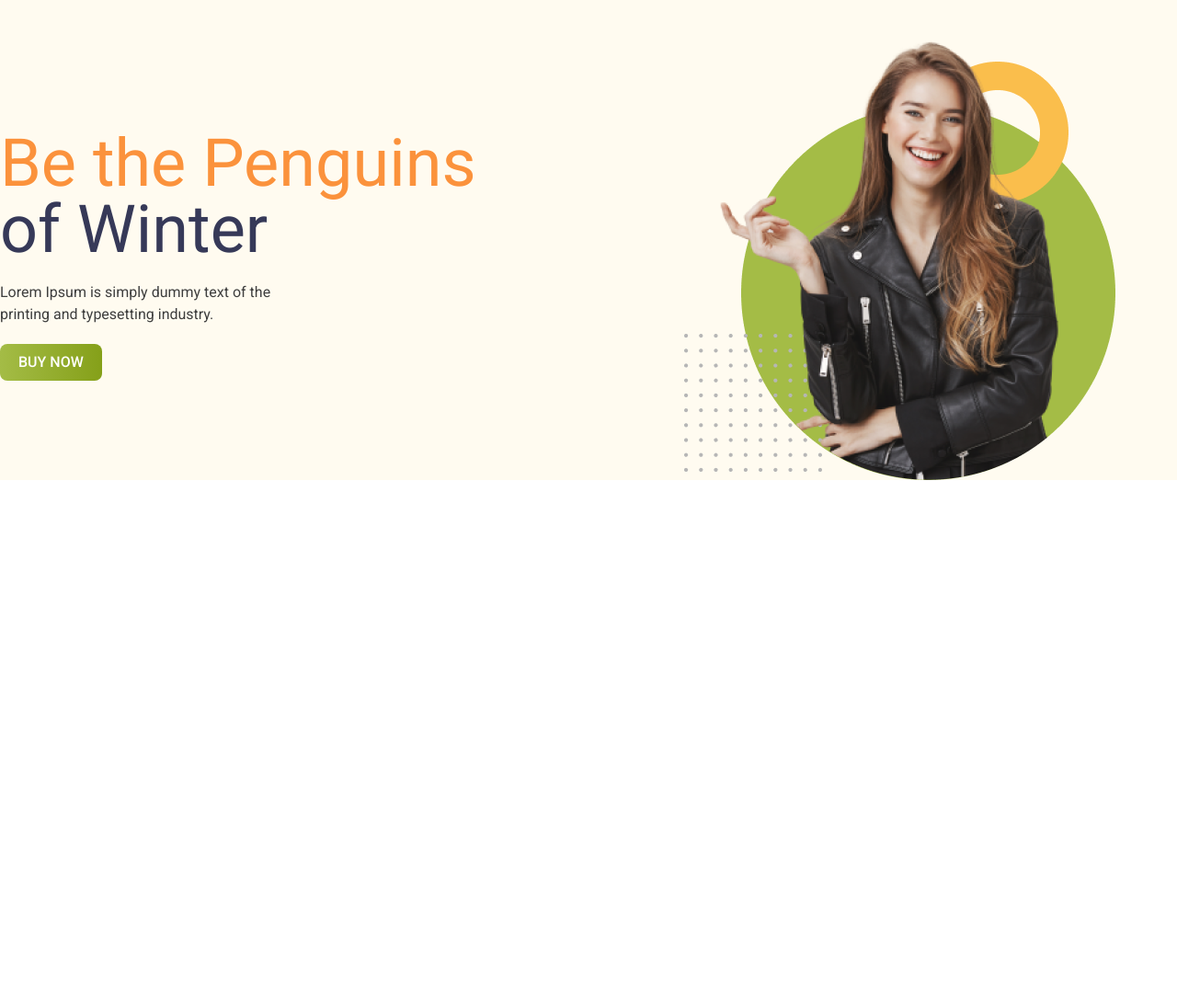
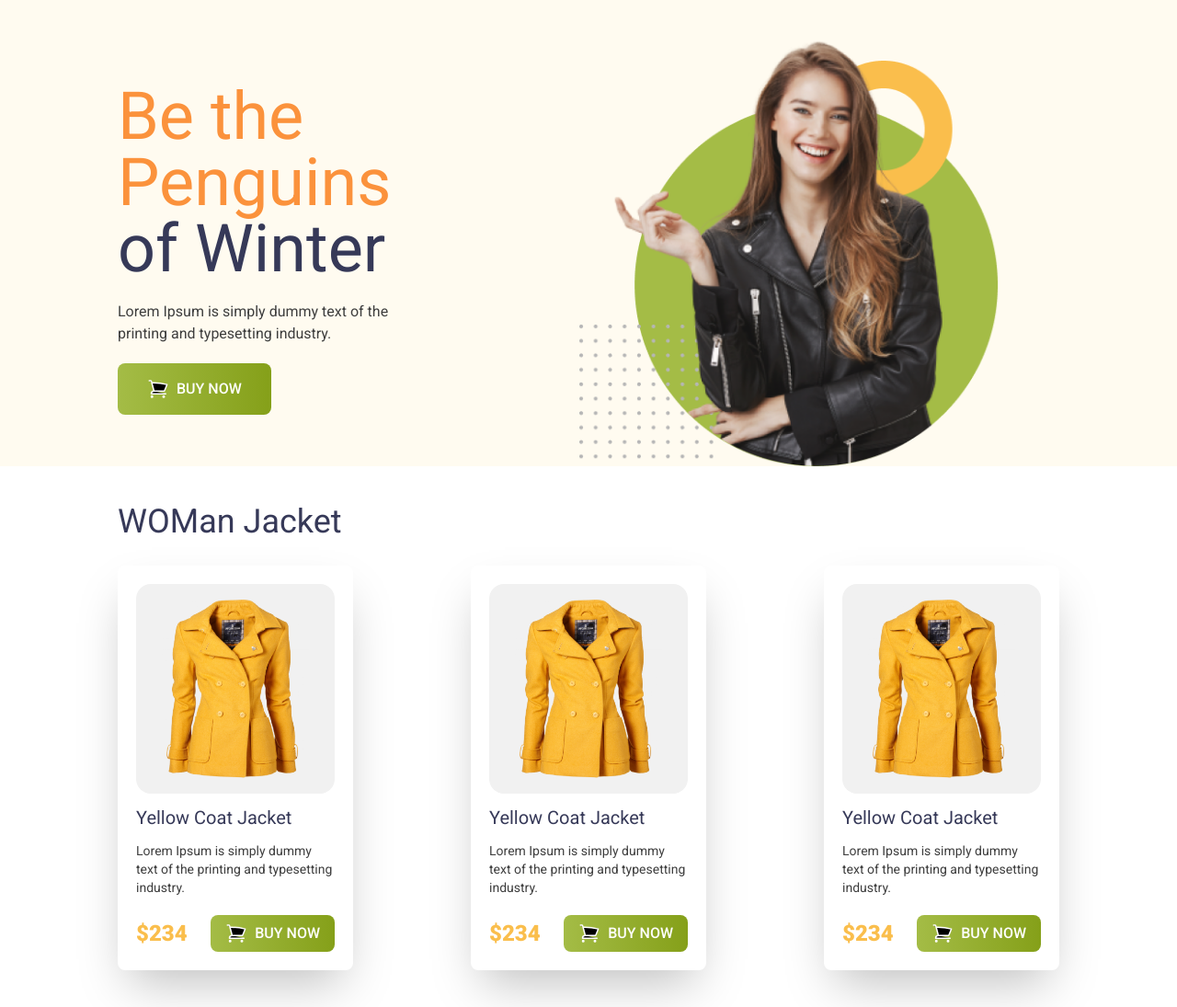
Before and after one commit to MahbubHosssen/fashion-site-using-tailwind, a plain HTML site: page index.html in a window 1280 px wide. Shown: the part 100-1195 px from the top of the page at 92% size. Before the commit the page ends 800 px from the top, so only its background shows below. Drawn offline with nearby package versions, Linux system fonts and the light colour scheme.

Commit message:
Added Woman Jacket section with styles and responsive using tailwind

```diff
--- a/index.html
+++ b/index.html
@@ -9,6 +9,8 @@
     <link rel="preconnect" href="https://fonts.googleapis.com">
     <link rel="preconnect" href="https://fonts.gstatic.com" crossorigin>
     <link href="https://fonts.googleapis.com/css2?family=Bebas+Neue&family=Roboto:ital,wght@0,100;0,300;0,400;0,500;0,700;0,900;1,100;1,300;1,400;1,500;1,700;1,900&display=swap" rel="stylesheet">
+
+    <script src="https://kit.fontawesome.com/290838e588.js" crossorigin="anonymous"></script>
 
     <script src="https://cdn.tailwindcss.com"></script>
 
@@ -23,30 +25,81 @@
 </head>
 <body class="roboto-font">
     <header class="bg-[#FFFBF0]">
-        <nav class="flex justify-between max-w-7xl m-auto py-12">
+        <nav class="flex justify-between w-4/5 m-auto py-12">
             <div class="w-72">
                 <img class="w-full" src="./icons/logo.png" alt="">
             </div>
-            <ul class="flex gap-10 font-medium roboto-font text-[#3C3C3C]">
+            <ul class="sm:flex hidden gap-10 font-medium roboto-font text-[#3C3C3C]">
                 <li><a href="">Home</a></li>
                 <li><a href="">Product</a></li>
                 <li><a href="">About Us</a></li>
                 <li><a href="">Contact Us</a></li>
             </ul>
+            <i class="fa-solid fa-list sm:hidden"></i>
         </nav>
-        <div class="flex items-center justify-between max-w-7xl m-auto">
+        <div class="md:flex items-center justify-between w-4/5 m-auto">
             <div>
-                <h1 class="text-7xl"><span class="text-orange-400">Be the Penguins</span>
+                <h1 class="sm:text-7xl text-5xl"><span class="text-orange-400">Be the Penguins</span>
                     <br>
                     <span class="text-[#363958]">of Winter</span>
                 </h1>
                 <p class="text-[#3E3E3E] py-5 w-80">Lorem Ipsum is simply dummy text of the printing and typesetting industry.</p>
-                <button class="bg-gradient-to-r from-[#A4BC46] to-[#85A019] py-2 px-5 rounded-lg font-medium text-white">BUY NOW</button>
+                <button class="flex gap-2 bg-gradient-to-r from-[#A4BC46] to-[#85A019] py-4 px-8 rounded-lg font-medium text-white">
+                    <svg xmlns="http://www.w3.org/2000/svg" fill="bg-white" viewBox="0 0 24 24" stroke-width="1.5" stroke="currentColor" class="size-6">
+                        <path stroke-linecap="round" stroke-linejoin="round" d="M2.25 3h1.386c.51 0 .955.343 1.087.835l.383 1.437M7.5 14.25a3 3 0 0 0-3 3h15.75m-12.75-3h11.218c1.121-2.3 2.1-4.684 2.924-7.138a60.114 60.114 0 0 0-16.536-1.84M7.5 14.25 5.106 5.272M6 20.25a.75.75 0 1 1-1.5 0 .75.75 0 0 1 1.5 0Zm12.75 0a.75.75 0 1 1-1.5 0 .75.75 0 0 1 1.5 0Z" />
+                      </svg>
+                BUY NOW</button>
             </div>
             <div class="pr-16">
                 <img src="./images/model.png" alt="">
             </div>
         </div>
     </header>
+    <main>
+        <section class="sm:w-4/5 my-10 mx-auto">
+            <h1 class="text-[#363958] text-4xl">WOMan Jacket</h1>
+            <div class="sm:flex justify-between mt-7">
+                <div class="sm:w-3/12 shadow shadow-2xl p-5 rounded-lg">
+                    <img class="w-full py-4 px-7 bg-[#F1F1F1] rounded-2xl" src="./images/jacket-1.png" alt="">
+                    <h3 class="text-[#363958] text-xl my-3">Yellow Coat Jacket </h3>
+                    <p class="text-[#3E3E3E] text-sm mb-5">Lorem Ipsum is simply dummy text of the printing and typesetting industry.</p>
+                    <div class="flex justify-between items-center">
+                        <h4 class="text-[#FABE4C] text-2xl font-black">$234</h4>
+                        <button class="flex gap-2 bg-gradient-to-r from-[#A4BC46] to-[#85A019] py-2 px-4 rounded-lg font-medium text-white">
+                            <svg xmlns="http://www.w3.org/2000/svg" fill="bg-white" viewBox="0 0 24 24" stroke-width="1.5" stroke="currentColor" class="size-6">
+                                <path stroke-linecap="round" stroke-linejoin="round" d="M2.25 3h1.386c.51 0 .955.343 1.087.835l.383 1.437M7.5 14.25a3 3 0 0 0-3 3h15.75m-12.75-3h11.218c1.121-2.3 2.1-4.684 2.924-7.138a60.114 60.114 0 0 0-16.536-1.84M7.5 14.25 5.106 5.272M6 20.25a.75.75 0 1 1-1.5 0 .75.75 0 0 1 1.5 0Zm12.75 0a.75.75 0 1 1-1.5 0 .75.75 0 0 1 1.5 0Z" />
+                              </svg>
+                        BUY NOW</button>
+                    </div>
+                </div>
+                <div class="sm:w-3/12 shadow shadow-2xl p-5 rounded-lg">
+                    <img class="w-full py-4 px-7 bg-[#F1F1F1] rounded-2xl" src="./images/jacket-1.png" alt="">
+                    <h3 class="text-[#363958] text-xl my-3">Yellow Coat Jacket </h3>
+                    <p class="text-[#3E3E3E] text-sm mb-5">Lorem Ipsum is simply dummy text of the printing and typesetting industry.</p>
+                    <div class="flex justify-between items-center">
+                        <h4 class="text-[#FABE4C] text-2xl font-black">$234</h4>
+                        <button class="flex gap-2 bg-gradient-to-r from-[#A4BC46] to-[#85A019] py-2 px-4 rounded-lg font-medium text-white">
+                            <svg xmlns="http://www.w3.org/2000/svg" fill="bg-white" viewBox="0 0 24 24" stroke-width="1.5" stroke="currentColor" class="size-6">
+                                <path stroke-linecap="round" stroke-linejoin="round" d="M2.25 3h1.386c.51 0 .955.343 1.087.835l.383 1.437M7.5 14.25a3 3 0 0 0-3 3h15.75m-12.75-3h11.218c1.121-2.3 2.1-4.684 2.924-7.138a60.114 60.114 0 0 0-16.536-1.84M7.5 14.25 5.106 5.272M6 20.25a.75.75 0 1 1-1.5 0 .75.75 0 0 1 1.5 0Zm12.75 0a.75.75 0 1 1-1.5 0 .75.75 0 0 1 1.5 0Z" />
+                              </svg>
+                        BUY NOW</button>
+                    </div>
+                </div>
+                <div class="sm:w-3/12 shadow shadow-2xl p-5 rounded-lg">
+                    <img class="w-full py-4 px-7 bg-[#F1F1F1] rounded-2xl" src="./images/jacket-1.png" alt="">
+                    <h3 class="text-[#363958] text-xl my-3">Yellow Coat Jacket </h3>
+                    <p class="text-[#3E3E3E] text-sm mb-5">Lorem Ipsum is simply dummy text of the printing and typesetting industry.</p>
+                    <div class="flex justify-between items-center">
+                        <h4 class="text-[#FABE4C] text-2xl font-black">$234</h4>
+                        <button class="flex gap-2 bg-gradient-to-r from-[#A4BC46] to-[#85A019] py-2 px-4 rounded-lg font-medium text-white">
+                            <svg xmlns="http://www.w3.org/2000/svg" fill="bg-white" viewBox="0 0 24 24" stroke-width="1.5" stroke="currentColor" class="size-6">
+                                <path stroke-linecap="round" stroke-linejoin="round" d="M2.25 3h1.386c.51 0 .955.343 1.087.835l.383 1.437M7.5 14.25a3 3 0 0 0-3 3h15.75m-12.75-3h11.218c1.121-2.3 2.1-4.684 2.924-7.138a60.114 60.114 0 0 0-16.536-1.84M7.5 14.25 5.106 5.272M6 20.25a.75.75 0 1 1-1.5 0 .75.75 0 0 1 1.5 0Zm12.75 0a.75.75 0 1 1-1.5 0 .75.75 0 0 1 1.5 0Z" />
+                              </svg>
+                        BUY NOW</button>
+                    </div>
+                </div>
+            </div>
+        </section>
+    </main>
 </body>
 </html>
```
